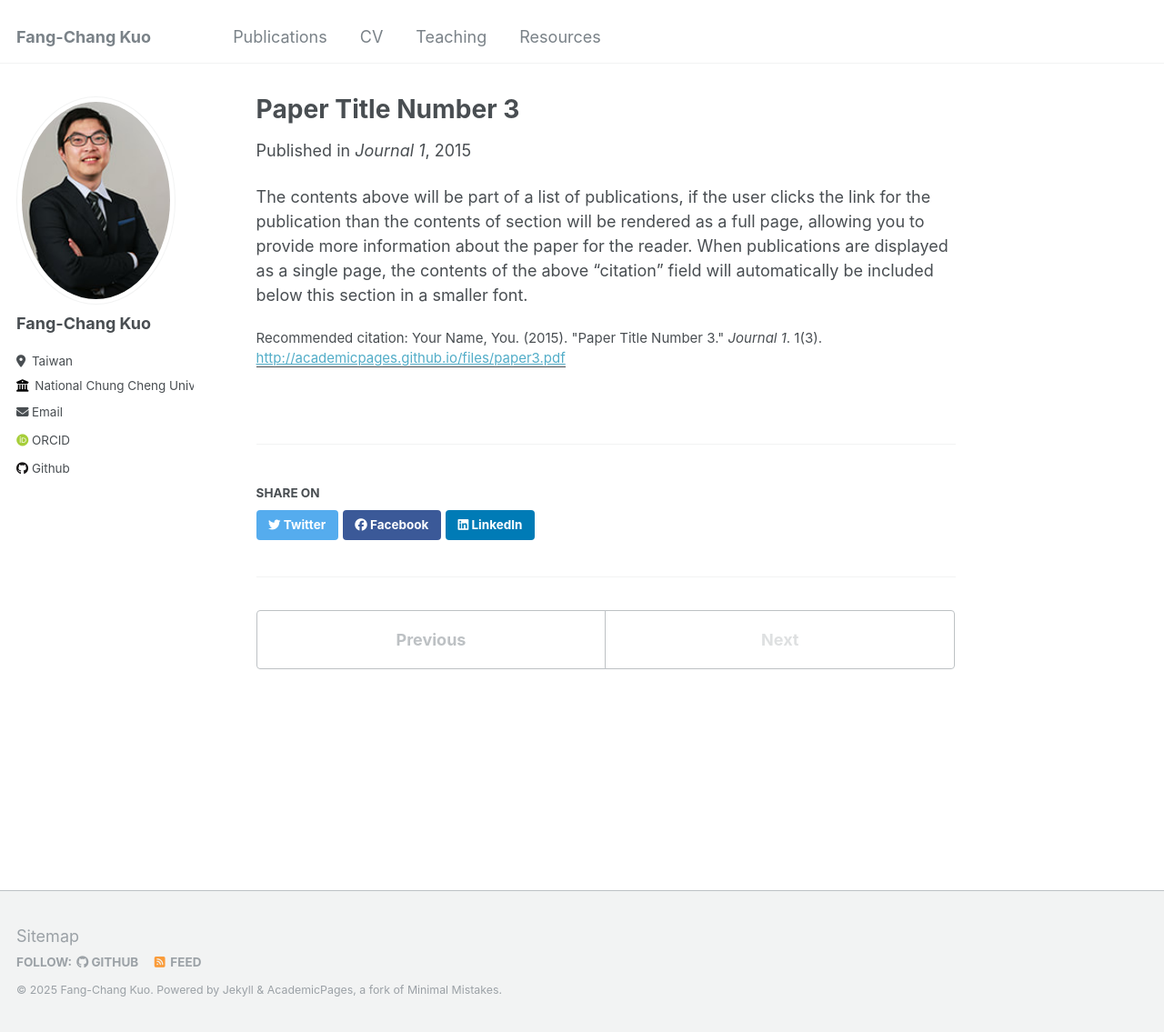
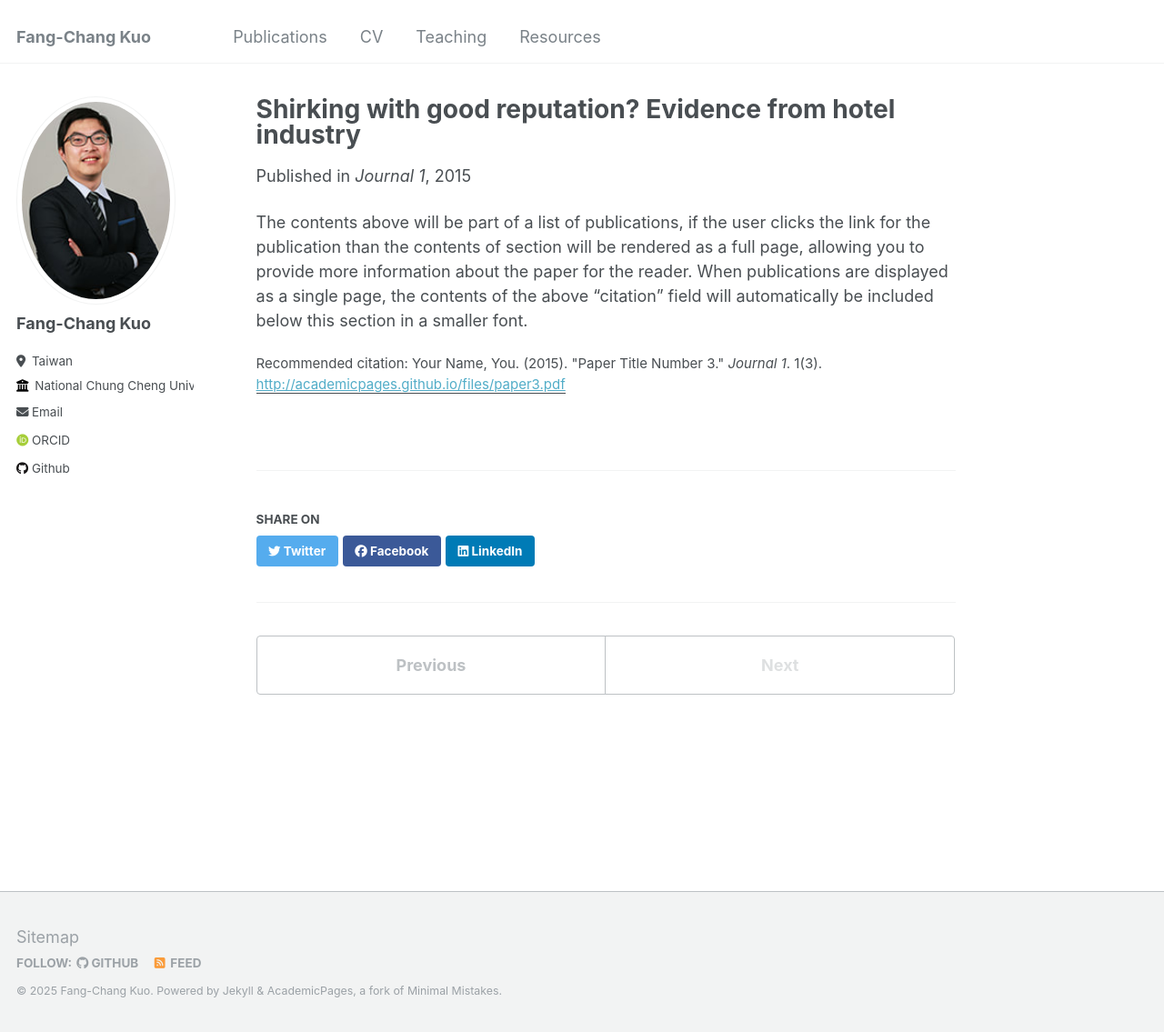
Before and after one commit to fangchangkuo/fangchangkuo.github.io, a Jekyll site: the page built from _publications/2015-10-01-paper-title-number-3.md, in a window 1280 px wide and 1135 px high. Shown: the whole window at 91% size. Built offline with Jekyll 4.4.1, drawn with Linux system fonts in a browser that asks for light colours; some web fonts are replaced; a file with an impossible date is left out.

Commit message:
Update 2015-10-01-paper-title-number-3.md

```diff
--- a/_publications/2015-10-01-paper-title-number-3.md
+++ b/_publications/2015-10-01-paper-title-number-3.md
@@ -1,5 +1,5 @@
 ---
-title: "Paper Title Number 3"
+title: "Shirking with good reputation? Evidence from hotel industry"
 collection: publications
 permalink: /publication/2015-10-01-paper-title-number-3
 excerpt: 'This paper is about the number 3. The number 4 is left for future work.'
```
